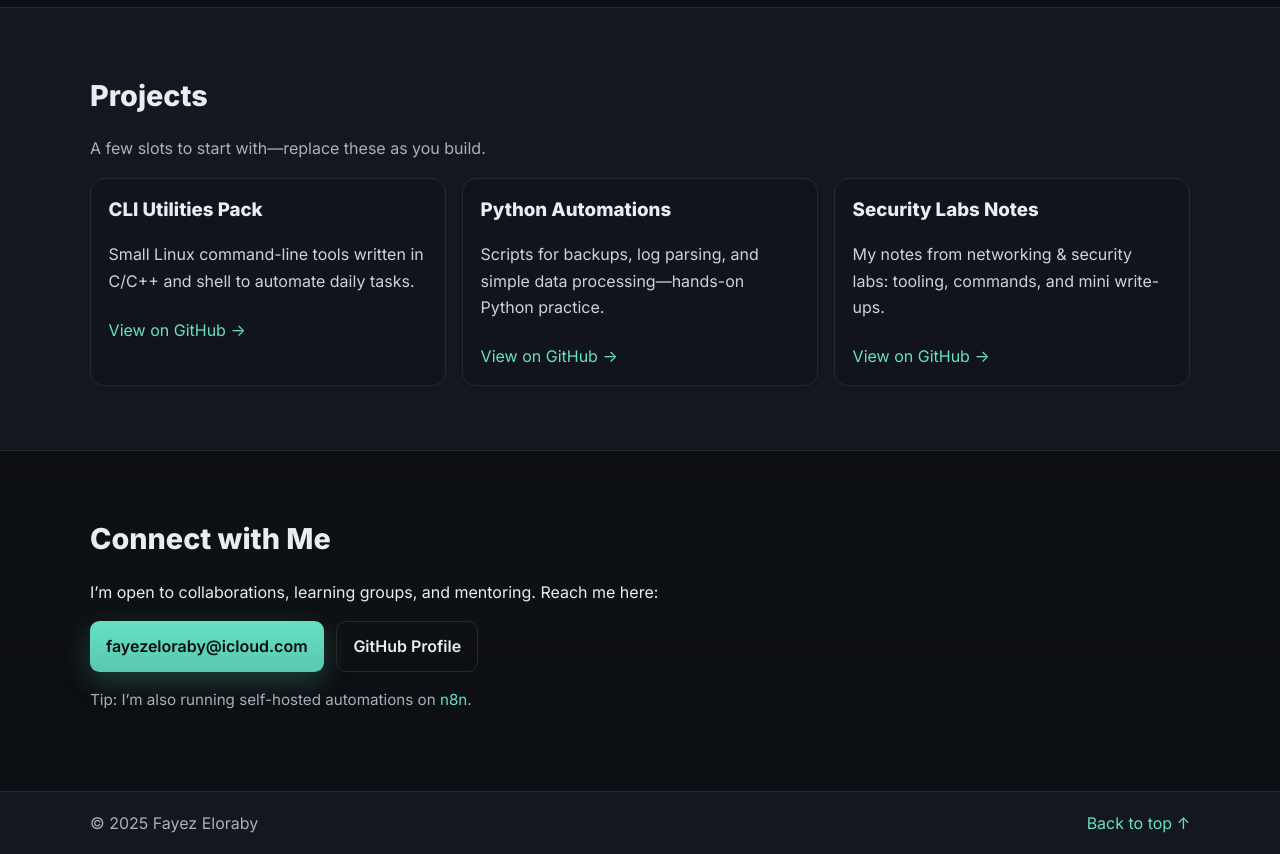
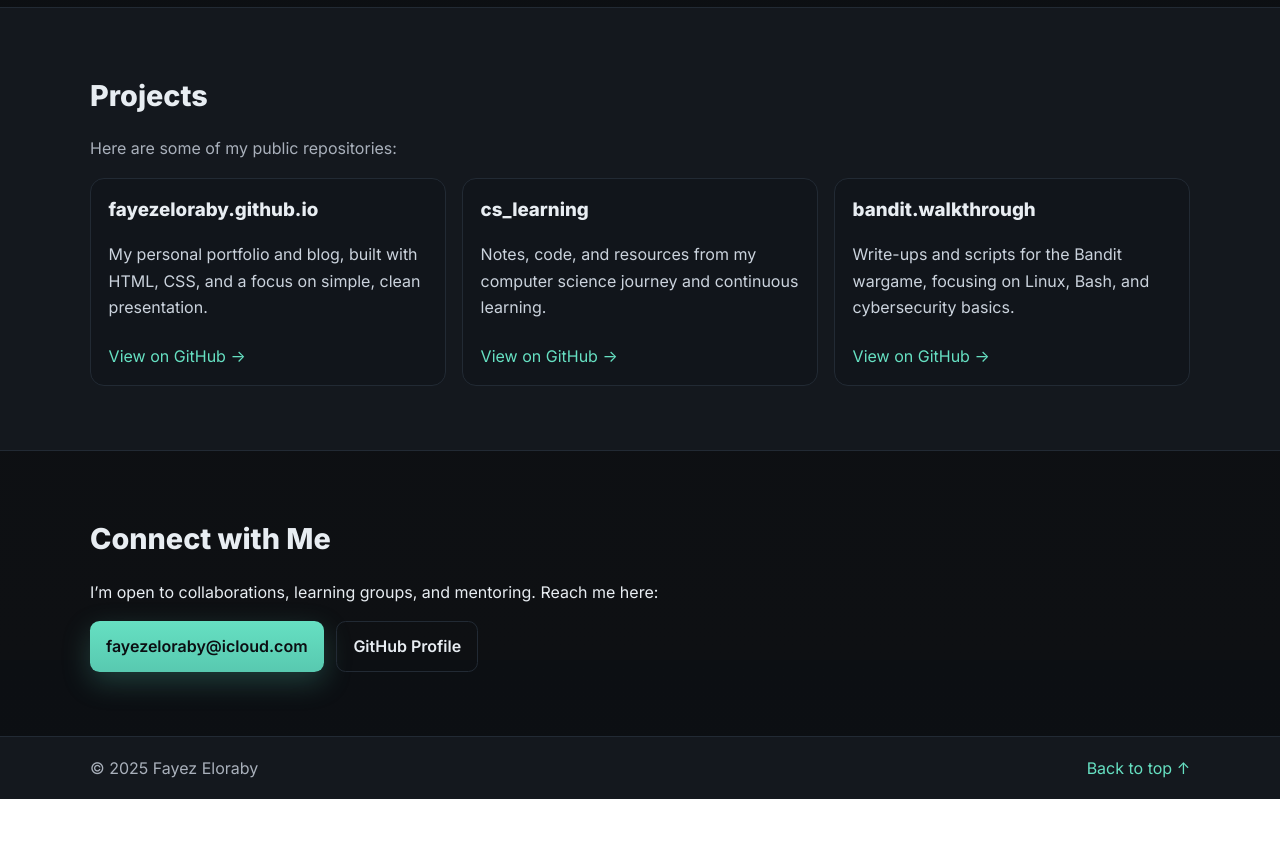
Before and after one commit to fayezoraby/fayezoraby.github.io, a plain HTML site: page index.html in a window 1280 px wide. Shown: the part 1740-2594 px from the top of the page. After the commit the page ends 2539 px from the top, so only its background shows below. Drawn offline with Linux system fonts and the light colour scheme.

Commit message:
Update index.html

```diff
--- a/index.html
+++ b/index.html
@@ -114,24 +114,22 @@
   <section id="projects" class="section alt">
     <div class="container">
       <h2>Projects</h2>
-      <p class="muted">A few slots to start with—replace these as you build.</p>
+      <p class="muted">Here are some of my public repositories:</p>
       <div class="grid three">
         <article class="project">
-          <h3>CLI Utilities Pack</h3>
-          <p>Small Linux command-line tools written in C/C++ and shell to automate daily tasks.</p>
-          <a class="project-link" href="https://github.com/fayezoraby" target="_blank" rel="noreferrer">View on GitHub →</a>
+          <h3>fayezeloraby.github.io</h3>
+          <p>My personal portfolio and blog, built with HTML, CSS, and a focus on simple, clean presentation.</p>
+          <a class="project-link" href="https://github.com/fayezoraby/fayezeloraby.github.io" target="_blank" rel="noreferrer">View on GitHub →</a>
         </article>
-
         <article class="project">
-          <h3>Python Automations</h3>
-          <p>Scripts for backups, log parsing, and simple data processing—hands-on Python practice.</p>
-          <a class="project-link" href="https://github.com/fayezoraby" target="_blank" rel="noreferrer">View on GitHub →</a>
+          <h3>cs_learning</h3>
+          <p>Notes, code, and resources from my computer science journey and continuous learning.</p>
+          <a class="project-link" href="https://github.com/fayezoraby/cs_learning" target="_blank" rel="noreferrer">View on GitHub →</a>
         </article>
-
         <article class="project">
-          <h3>Security Labs Notes</h3>
-          <p>My notes from networking & security labs: tooling, commands, and mini write-ups.</p>
-          <a class="project-link" href="https://github.com/fayezoraby" target="_blank" rel="noreferrer">View on GitHub →</a>
+          <h3>bandit.walkthrough</h3>
+          <p>Write-ups and scripts for the Bandit wargame, focusing on Linux, Bash, and cybersecurity basics.</p>
+          <a class="project-link" href="https://github.com/fayezoraby/bandit.walkthrough" target="_blank" rel="noreferrer">View on GitHub →</a>
         </article>
       </div>
     </div>
@@ -147,7 +145,7 @@
         <a class="btn" href="mailto:fayezeloraby@icloud.com">fayezeloraby@icloud.com</a>
         <a class="btn ghost" href="https://github.com/fayezoraby" target="_blank" rel="noreferrer">GitHub Profile</a>
       </div>
-      <p class="muted sm">Tip: I’m also running self-hosted automations on <a href="https://n8n.fayezeloraby.com" target="_blank" rel="noreferrer">n8n</a>.</p>
+      <!-- n8n reference removed for privacy -->
     </div>
   </section>
 
```
